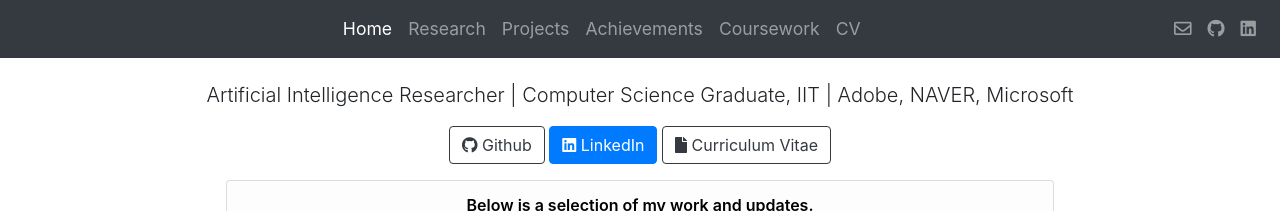
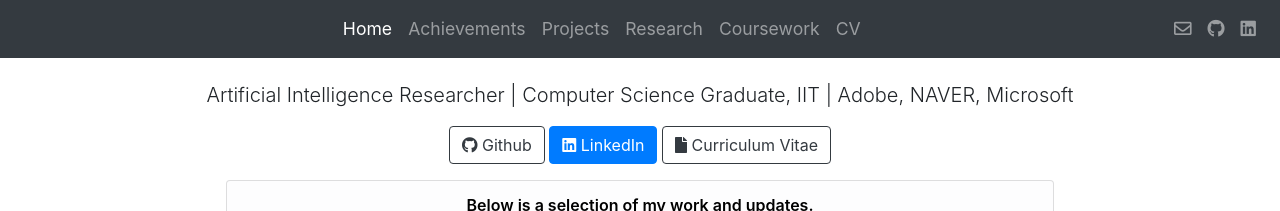
Before and after one commit to thenamangoyal/thenamangoyal.github.io, a Jekyll site: the page built from index.html, in a window 1280 px wide. Shown: the top 211 px of the page. Built offline with Jekyll 4.4.1, drawn with Linux system fonts in a browser that asks for light colours; nearby versions of some CDN libraries.

```diff
--- a/_data/navigation.yml
+++ b/_data/navigation.yml
@@ -1,10 +1,10 @@
 - title: Home
   url: /
+- title: Achievements
+  url: /achievements
+- title: Projects
+  url: /projects
 - title: Research
   url: /research
-- title: Projects
-  url: /projects
-- title: Achievements
-  url: /achievements
 - title: Coursework
   url: /coursework
```
